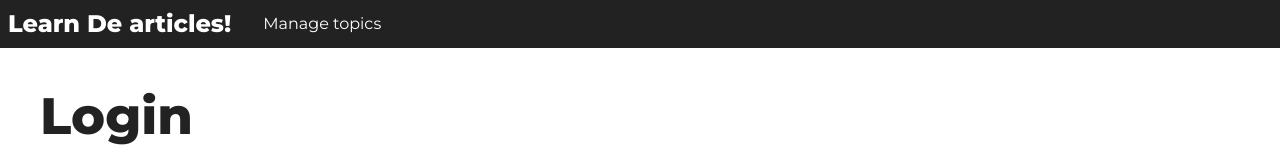
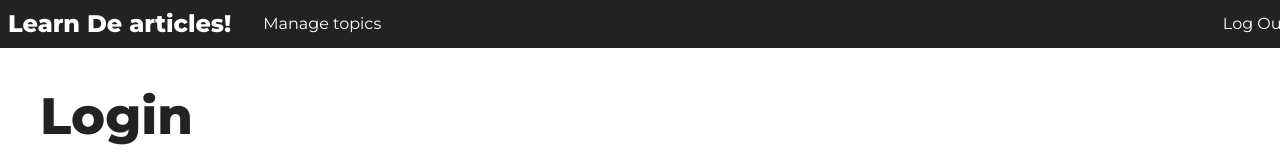
Before and after one commit to aonufrei/learn-de-ui, a React (Vite) app: page /admin/login in a window 1280 px wide. Shown: the top 160 px of the page. Built offline with nearby package versions, Linux system fonts and the light colour scheme; sample sign-in values are in the browser's storage.

Commit message:
Refactored login code, added logout button, fixed header styling

```diff
--- a/src/App.jsx
+++ b/src/App.jsx
@@ -16,7 +16,9 @@ import WelcomePage from "./components/pages/welcome/WelcomePage"
 import LoginPage from "./components/admin/pages/login/LoginPage"
 import ManageTopicsPage from "./components/admin/pages/topics/ManageTopicsPage"
 import ManageWordsPage from "./components/admin/pages/words/ManageWordsPage"
-import { useEffect } from "react"
+import { useEffect, useState } from "react"
+
+import { containsToken } from "./service/AuthService"
 
 const AppRouter = () => {
     return (
@@ -47,16 +49,17 @@ const AppRouter = () => {
 
 function App({ isAdmin }) {
     const navigate = useNavigate()
+
     useEffect(() => {
-        if (isAdmin && !localStorage.getItem("token")) {
+        if (isAdmin && !containsToken()) {
             navigate("/admin/login")
         }
     }, [])
 
     return (
         <div className="flex flex-col justify-between min-h-dvh">
-            {isAdmin ? <AdminHeader /> : <Header />}
-            <main className="flex-1 flex flex-col justify-between h-full">
+            {isAdmin ? <AdminHeader isLoggedIn={containsToken()} /> : <Header />}
+            <main className="flex-1 flex flex-col justify-between min-h-full">
                 <Outlet />
             </main>
             <Footer />
--- a/src/components/admin/pages/login/LoginPage.jsx
+++ b/src/components/admin/pages/login/LoginPage.jsx
@@ -7,6 +7,7 @@ import { login } from "../../../../service/APIService"
 import { useNavigate } from "react-router-dom"
 
 import { TextInput, ActionButton } from "../../../ui/Inputs"
+import { setToken } from "../../../../service/AuthService"
 
 const LoginPage = () => {
     const navigate = useNavigate()
@@ -18,7 +19,7 @@ const LoginPage = () => {
         login(username, password).then((tk) => {
             setShowError(false)
             if (tk !== undefined && tk !== null && tk !== "") {
-                localStorage.setItem("token", tk)
+                setToken(tk)
                 navigate("/admin/topics")
             } else {
                 setShowError(true)
--- a/src/components/basic/Header.jsx
+++ b/src/components/basic/Header.jsx
@@ -13,7 +13,10 @@ const Header = () => {
                     </span>
                 </Link>
                 <div className="flex flex-row pl-8">
-                    <Link className="text-clfore text-base" to={"/topics"}>
+                    <Link
+                        className="text-clfore text-base hover:underline hover:text-clfore"
+                        to={"/topics"}
+                    >
                         Topics
                     </Link>
                 </div>
@@ -23,17 +26,31 @@ const Header = () => {
     )
 }
 
-const AdminHeader = () => {
+const AdminHeader = ({isLoggedIn}) => {
     return (
         <header className="bg-clback grid py-2 px-2 grid-cols-[0_auto_0] md:grid-cols-[auto_768px_auto] xl:grid-cols-[auto_1280px_auto]">
             <span />
-            <div className="flex items-center">
+            <div className="flex items-center justify-start">
                 <Link to={"/"}>
-                    <span className="text-clfore text-2xl font-bold">Learn De articles!</span>
+                    <span className="block text-clfore text-2xl font-bold">
+                        Learn De articles!
+                    </span>
                 </Link>
-                <div className="flex flex-row pl-8">
-                    <Link className="text-clfore hover:text-clfore text-base" to={"/admin/topics"}>
-                        Manage topics
+                <div className="flex-1 flex flex-row justify-between">
+                    <div className="flex flex-row pl-8">
+                        <Link
+                            className="text-clfore hover:underline hover:text-clfore text-base"
+                            to={"/admin/topics"}
+                        >
+                            Manage topics
+                        </Link>
+                    </div>
+                    <Link
+                        className="text-clfore hover:underline hover:text-clfore text-base"
+                        onClick={() => localStorage.setItem("token", "")}
+                        to={"/admin/login"}
+                    >
+                        {`${isLoggedIn === true ? "Log Out" : ""}`}
                     </Link>
                 </div>
             </div>
--- /dev/null
+++ b/src/service/AuthService.js
@@ -0,0 +1,14 @@
+
+const LOCAL_STORAGE_TOKEN = "token"
+
+export function setToken(token) {
+    return localStorage.setItem(LOCAL_STORAGE_TOKEN, token)
+}
+
+export function getToken() {
+    return localStorage.getItem(LOCAL_STORAGE_TOKEN)
+}
+
+export function containsToken() {
+    return !!getToken()
+}
```
